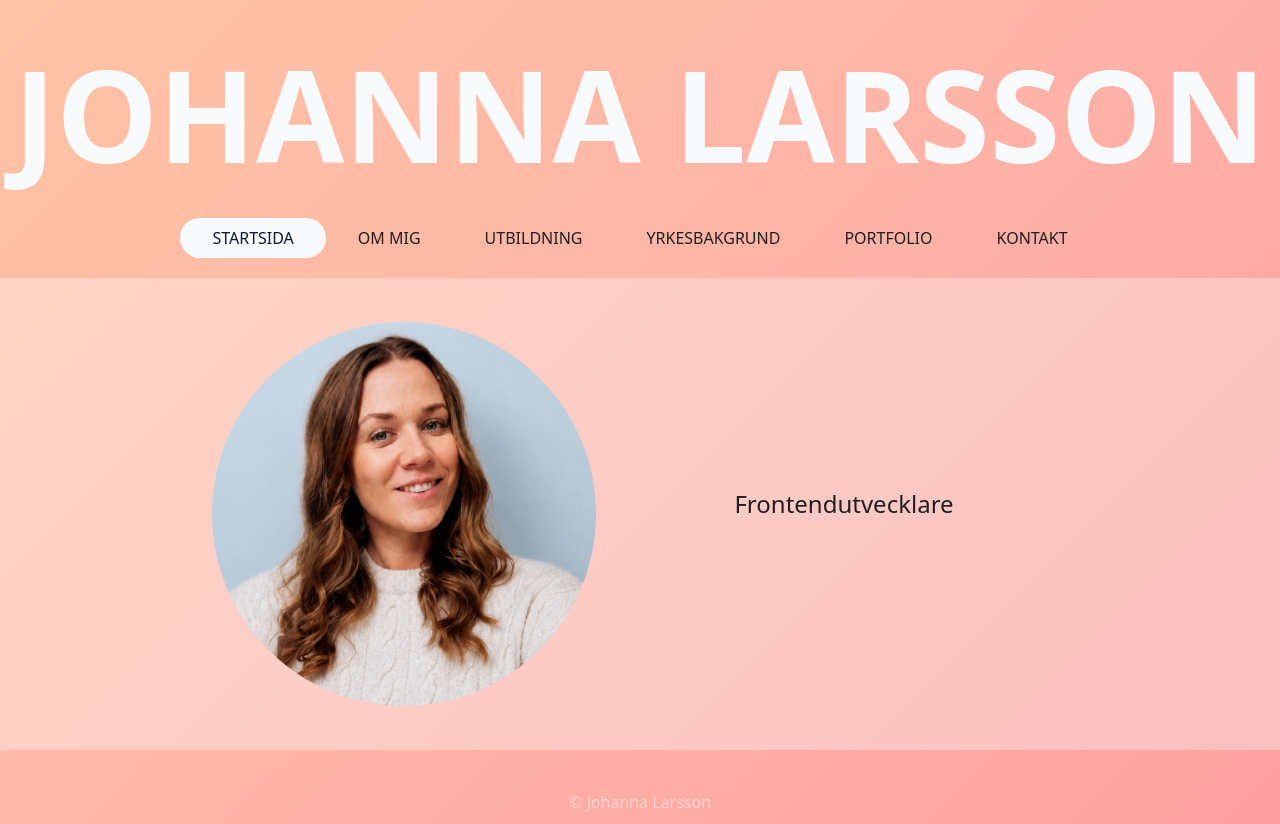
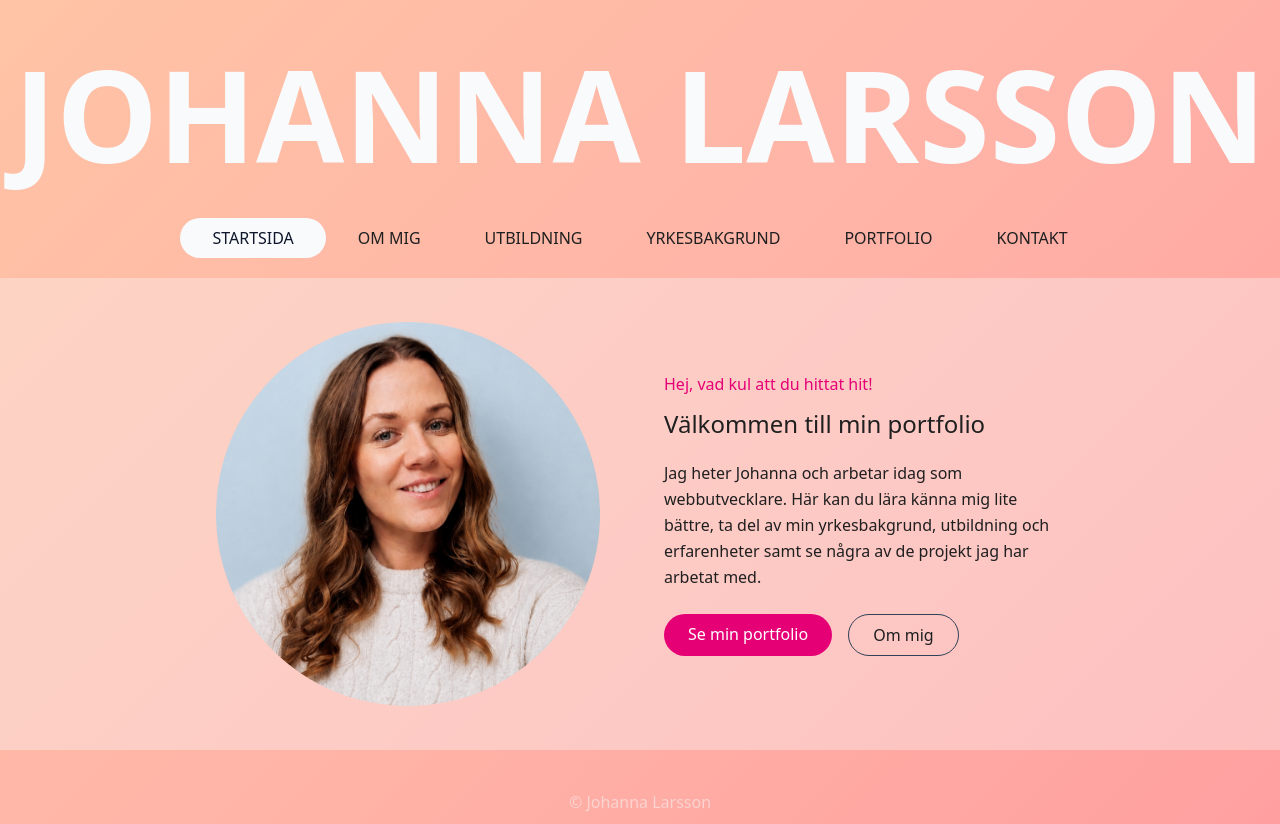
Before and after one commit to johannaskl/MyJourney, a React (Vite) app: page / in a window 1280 px wide. Built offline with nearby package versions, Linux system fonts and the light colour scheme; the HTML template or start-up script is replaced by a standard one.

Commit message:
Update homepage

```diff
--- a/src/pages/Home/Home.jsx
+++ b/src/pages/Home/Home.jsx
@@ -1,5 +1,6 @@
 import { useEffect } from "react";
-import profileImg from '/images/13_40_29_2.png'
+import profileImg from "/images/13_40_29_2.png";
+import { Link } from "react-router-dom";
 
 function Home() {
   useEffect(() => {
@@ -7,12 +8,36 @@ function Home() {
   }, []);
 
   return (
-    <>
-      <img src={profileImg} alt="Min profilbild" className="rounded-full aspect-square w-full max-w-96 object-cover mb-9 md:mb-0" />
-      <section className="max-w-md w-full">
-        <h2 className="text-2xl font-medium mb-5 ">Frontendutvecklare</h2>
+    <div className="flex flex-col md:flex-row items-center justify-center gap-10 md:gap-16 px-6">
+
+      <img src={profileImg} alt="Porträtt av Johanna Larsson" className="rounded-full aspect-square w-full max-w-72 md:max-w-96 object-cover"/>
+
+      <section className="max-w-md w-full text-center md:text-left">
+
+        <p className="text-pink-600 font-medium mb-3">
+          Hej, vad kul att du hittat hit!
+        </p>
+
+        <h2 className="text-2xl font-medium mb-5">
+          Välkommen till min portfolio
+        </h2>
+
+        <p className="text-base leading-relaxed mb-6">
+          Jag heter Johanna och arbetar idag som webbutvecklare. Här kan du lära känna mig lite bättre, ta del av min yrkesbakgrund, utbildning och erfarenheter samt se några av de projekt jag har arbetat med.
+        </p>
+
+        <div className="flex flex-wrap justify-center md:justify-start gap-4">
+          <Link to="/portfolio" className="bg-pink-600 text-white rounded-full px-6 py-2 hover:bg-pink-700 transition">
+            Se min portfolio
+          </Link>
+
+          <Link to="/om-mig" className="border border-slate-700 rounded-full px-6 py-2 hover:bg-pink-50 transition">
+            Om mig
+          </Link>
+        </div>
+
       </section>
-    </>
+    </div>
   );
 }
 
```
